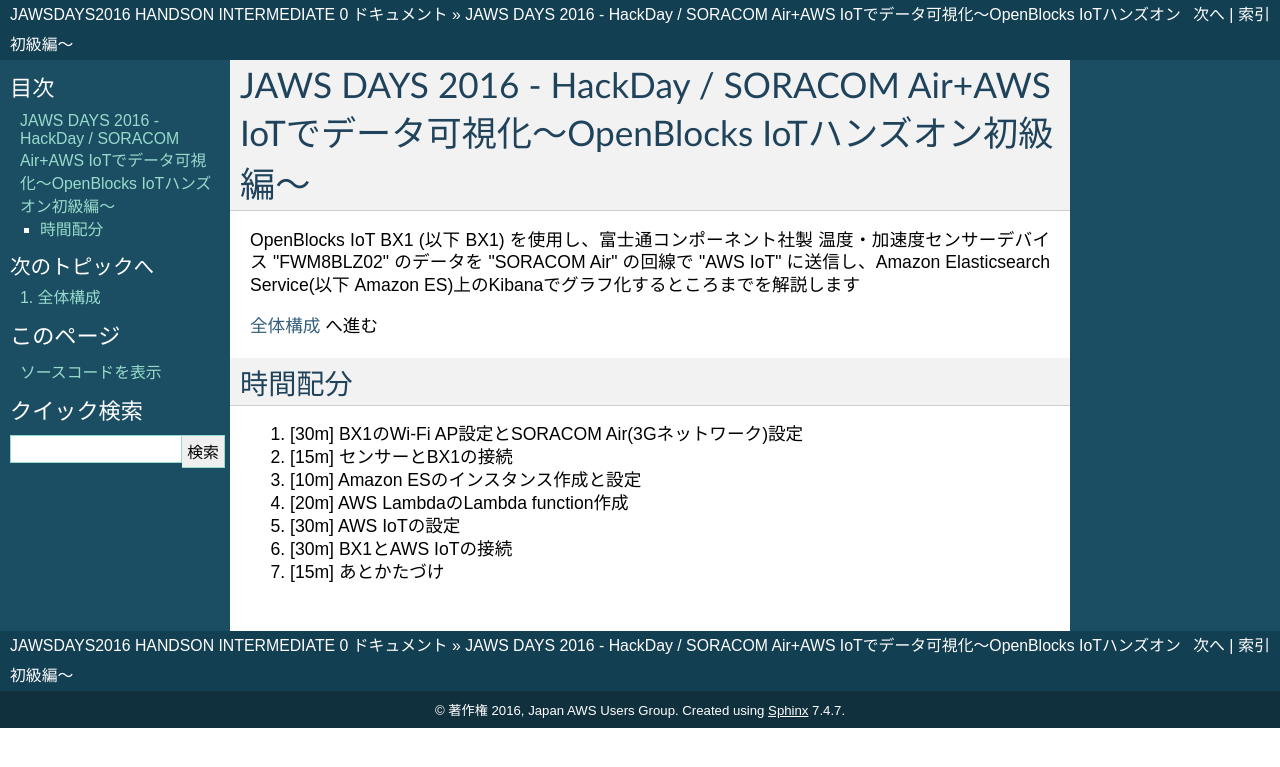
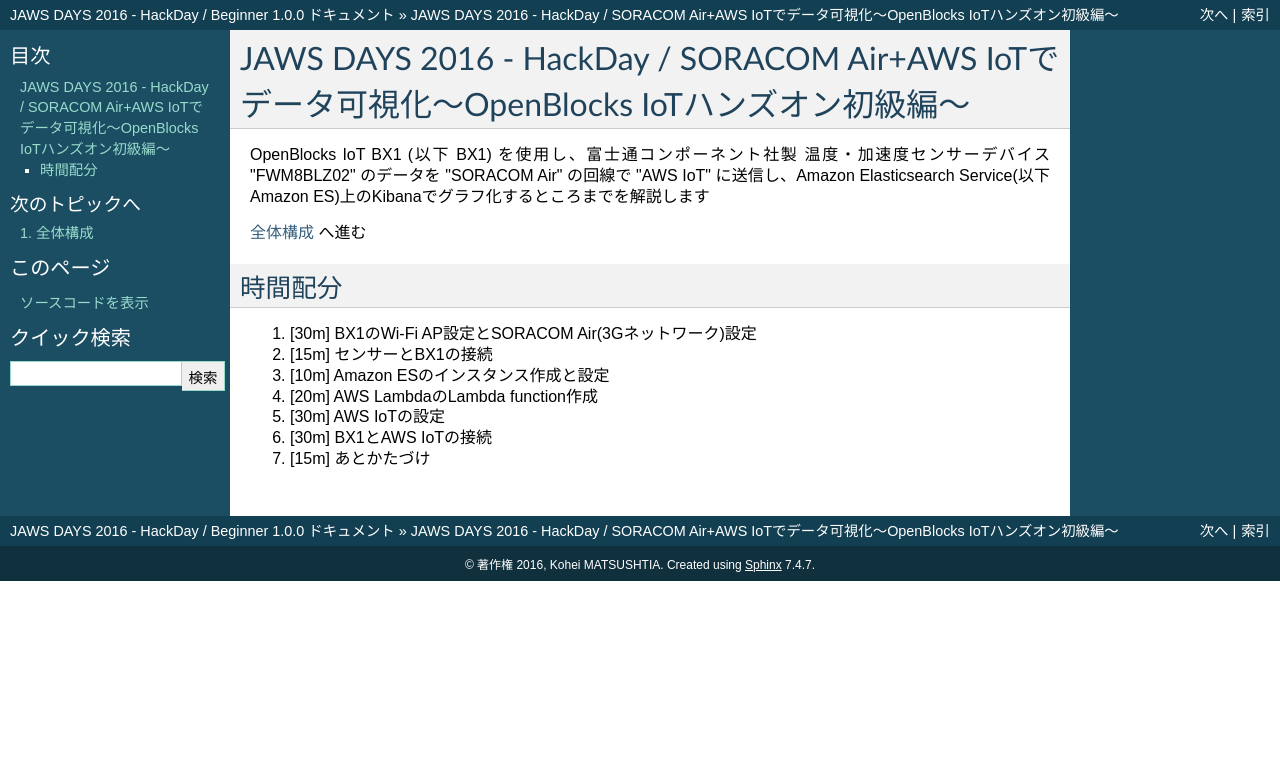
Before and after one commit to ma2shita/jawsdays2016-handson-beginner, a Sphinx documentation site: the page built from docs/index.rst, in a window 1280 px wide. Shown: the top 767 px of the page. Built offline with Sphinx 7.4.7, drawn with Linux system fonts in a browser that asks for light colours.

Commit message:
Update by sphinx-quickstart

```diff
--- a/docs/conf.py
+++ b/docs/conf.py
@@ -1,7 +1,8 @@
+#!/usr/bin/env python3
 # -*- coding: utf-8 -*-
 #
-# JAWSDAYS2016 HANDSON INTERMEDIATE documentation build configuration file, created by
-# sphinx-quickstart on Thu Feb 11 10:38:59 2016.
+# JAWS DAYS 2016 - HackDay / Beginner documentation build configuration file, created by
+# sphinx-quickstart on Mon Mar 14 22:24:57 2016.
 #
 # This file is execfile()d with the current directory set to its
 # containing dir.
@@ -14,7 +15,6 @@
 
 import sys
 import os
-import shlex
 
 # If extensions (or modules to document with autodoc) are in another directory,
 # add these directories to sys.path here. If the directory is relative to the
@@ -34,9 +34,7 @@
 # Add any paths that contain templates here, relative to this directory.
 templates_path = ['_templates']
 
-# The suffix(es) of source filenames.
-# You can specify multiple suffix as a list of string:
-# source_suffix = ['.rst', '.md']
+# The suffix of source filenames.
 source_suffix = '.rst'
 
 # The encoding of source files.
@@ -46,24 +44,20 @@
 master_doc = 'index'
 
 # General information about the project.
-project = u'JAWSDAYS2016 HANDSON INTERMEDIATE'
-copyright = u'2016, Japan AWS Users Group'
-author = u'Japan AWS Users Group'
+project = 'JAWS DAYS 2016 - HackDay / Beginner'
+copyright = '2016, Kohei MATSUSHTIA'
 
 # The version info for the project you're documenting, acts as replacement for
 # |version| and |release|, also used in various other places throughout the
 # built documents.
 #
 # The short X.Y version.
-version = '0'
+version = '1.0.0'
 # The full version, including alpha/beta/rc tags.
-release = '0'
+release = '1.0.0'
 
 # The language for content autogenerated by Sphinx. Refer to documentation
 # for a list of supported languages.
-#
-# This is also used if you do content translation via gettext catalogs.
-# Usually you set "language" from the command line for these cases.
 language = 'ja'
 
 # There are two options for replacing |today|: either, you set today to some
@@ -99,9 +93,6 @@
 
 # If true, keep warnings as "system message" paragraphs in the built documents.
 #keep_warnings = False
-
-# If true, `todo` and `todoList` produce output, else they produce nothing.
-todo_include_todos = False
 
 
 # -- Options for HTML output ----------------------------------------------
@@ -185,22 +176,9 @@
 # This is the file name suffix for HTML files (e.g. ".xhtml").
 #html_file_suffix = None
 
-# Language to be used for generating the HTML full-text search index.
-# Sphinx supports the following languages:
-#   'da', 'de', 'en', 'es', 'fi', 'fr', 'hu', 'it', 'ja'
-#   'nl', 'no', 'pt', 'ro', 'ru', 'sv', 'tr'
-#html_search_language = 'en'
+# Output file base name for HTML help builder.
+htmlhelp_basename = 'JAWSDAYS2016-HackDayBeginnerdoc'
 
-# A dictionary with options for the search language support, empty by default.
-# Now only 'ja' uses this config value
-#html_search_options = {'type': 'default'}
-
-# The name of a javascript file (relative to the configuration directory) that
-# implements a search results scorer. If empty, the default will be used.
-#html_search_scorer = 'scorer.js'
-
-# Output file base name for HTML help builder.
-htmlhelp_basename = 'JAWSDAYS2016HANDSONINTERMEDIATEdoc'
 
 # -- Options for LaTeX output ---------------------------------------------
 
@@ -213,17 +191,14 @@
 
 # Additional stuff for the LaTeX preamble.
 #'preamble': '',
-
-# Latex figure (float) alignment
-#'figure_align': 'htbp',
 }
 
 # Grouping the document tree into LaTeX files. List of tuples
 # (source start file, target name, title,
 #  author, documentclass [howto, manual, or own class]).
 latex_documents = [
-  (master_doc, 'JAWSDAYS2016HANDSONINTERMEDIATE.tex', u'JAWSDAYS2016 HANDSON INTERMEDIATE Documentation',
-   u'Japan AWS Users Group', 'manual'),
+  ('index', 'JAWSDAYS2016-HackDayBeginner.tex', 'JAWS DAYS 2016 - HackDay / Beginner Documentation',
+   'Kohei MATSUSHTIA', 'manual'),
 ]
 
 # The name of an image file (relative to this directory) to place at the top of
@@ -252,8 +227,8 @@
 # One entry per manual page. List of tuples
 # (source start file, name, description, authors, manual section).
 man_pages = [
-    (master_doc, 'jawsdays2016handsonintermediate', u'JAWSDAYS2016 HANDSON INTERMEDIATE Documentation',
-     [author], 1)
+    ('index', 'jawsdays2016-hackdaybeginner', 'JAWS DAYS 2016 - HackDay / Beginner Documentation',
+     ['Kohei MATSUSHTIA'], 1)
 ]
 
 # If true, show URL addresses after external links.
@@ -266,8 +241,8 @@
 # (source start file, target name, title, author,
 #  dir menu entry, description, category)
 texinfo_documents = [
-  (master_doc, 'JAWSDAYS2016HANDSONINTERMEDIATE', u'JAWSDAYS2016 HANDSON INTERMEDIATE Documentation',
-   author, 'JAWSDAYS2016HANDSONINTERMEDIATE', 'One line description of project.',
+  ('index', 'JAWSDAYS2016-HackDayBeginner', 'JAWS DAYS 2016 - HackDay / Beginner Documentation',
+   'Kohei MATSUSHTIA', 'JAWSDAYS2016-HackDayBeginner', 'One line description of project.',
    'Miscellaneous'),
 ]
 
@@ -282,6 +257,3 @@
 
 # If true, do not generate a @detailmenu in the "Top" node's menu.
 #texinfo_no_detailmenu = False
-
-def setup(app):
-    app.add_stylesheet("local.css")
```
Also changed, not shown: 2 other files.
